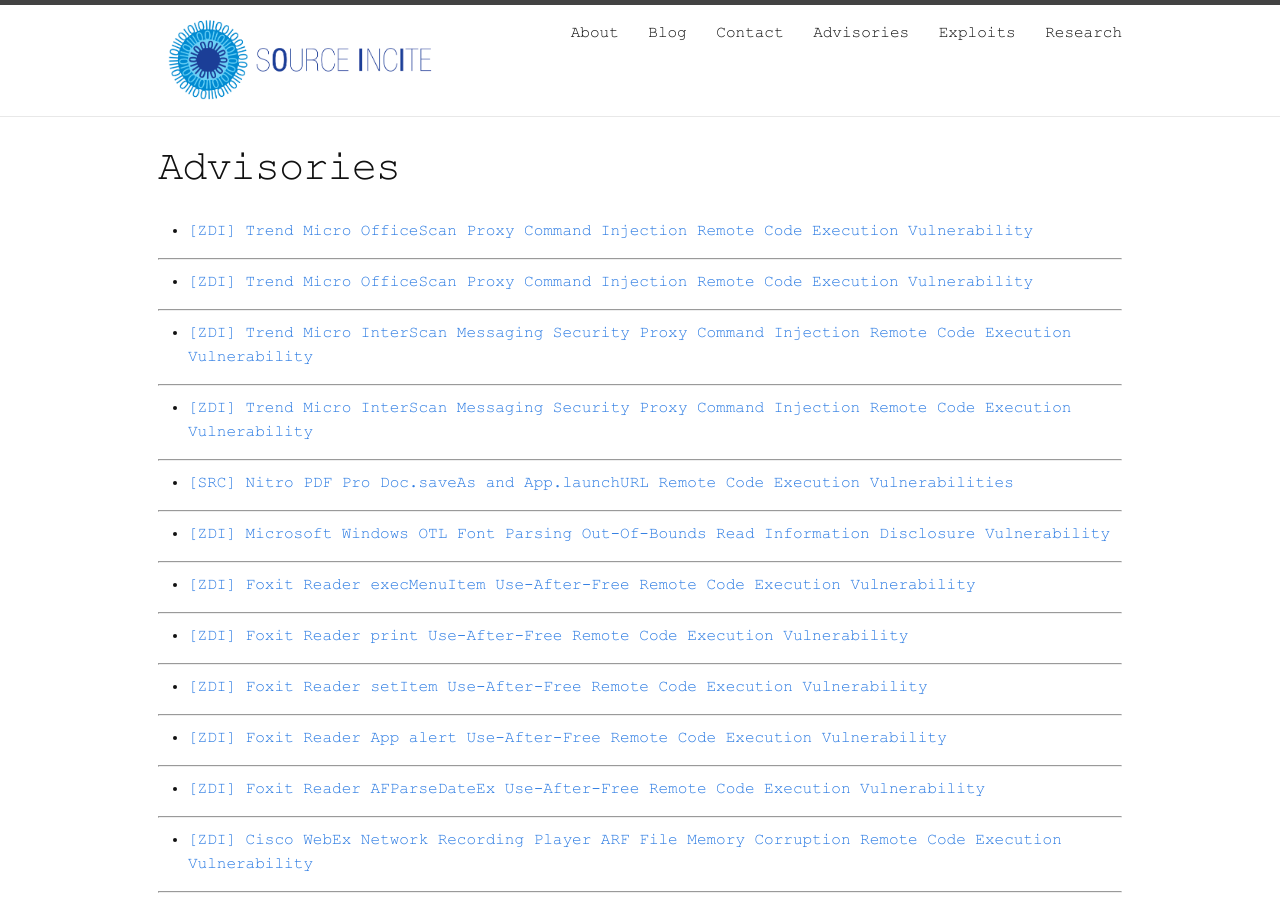
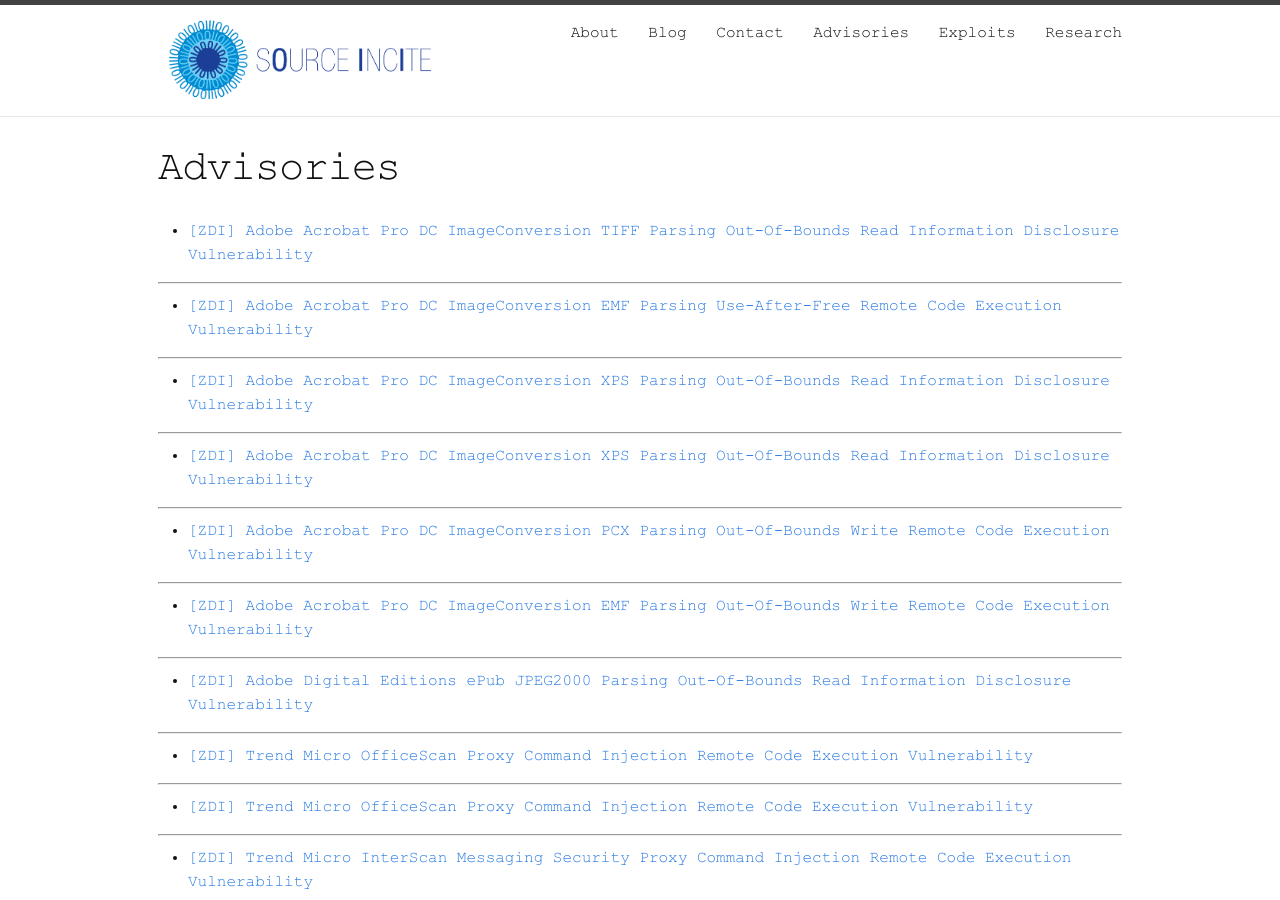
Before and after one commit to sourceincite/sourceincite.github.io, a Jekyll site: the page built from advisories/index.md, in a window 1280 px wide and 900 px high. Built offline with Jekyll 4.4.1, drawn with Linux system fonts in a browser that asks for light colours.

Commit message:
added some advisories

```diff
--- a/advisories/index.md
+++ b/advisories/index.md
@@ -2,6 +2,34 @@
 layout: page
 title: Advisories
 permalink: /advisories/
+---
+
+* [[ZDI] Adobe Acrobat Pro DC ImageConversion TIFF Parsing Out-Of-Bounds Read Information Disclosure Vulnerability](http://www.zerodayinitiative.com/advisories/ZDI-17-630/)
+
+---
+
+* [[ZDI] Adobe Acrobat Pro DC ImageConversion EMF Parsing Use-After-Free Remote Code Execution Vulnerability](http://www.zerodayinitiative.com/advisories/ZDI-17-614/)
+
+---
+
+* [[ZDI] Adobe Acrobat Pro DC ImageConversion XPS Parsing Out-Of-Bounds Read Information Disclosure Vulnerability](http://www.zerodayinitiative.com/advisories/ZDI-17-578/)
+
+---
+
+* [[ZDI] Adobe Acrobat Pro DC ImageConversion XPS Parsing Out-Of-Bounds Read Information Disclosure Vulnerability](http://www.zerodayinitiative.com/advisories/ZDI-17-577/)
+
+---
+
+* [[ZDI] Adobe Acrobat Pro DC ImageConversion PCX Parsing Out-Of-Bounds Write Remote Code Execution Vulnerability](http://www.zerodayinitiative.com/advisories/ZDI-17-576/)
+
+---
+
+* [[ZDI] Adobe Acrobat Pro DC ImageConversion EMF Parsing Out-Of-Bounds Write Remote Code Execution Vulnerability](http://www.zerodayinitiative.com/advisories/ZDI-17-575/)
+
+---
+
+* [[ZDI] Adobe Digital Editions ePub JPEG2000 Parsing Out-Of-Bounds Read Information Disclosure Vulnerability](http://www.zerodayinitiative.com/advisories/ZDI-17-568/)
+
 ---
 
 * [[ZDI] Trend Micro OfficeScan Proxy Command Injection Remote Code Execution Vulnerability](http://www.zerodayinitiative.com/advisories/ZDI-17-522/)
```
